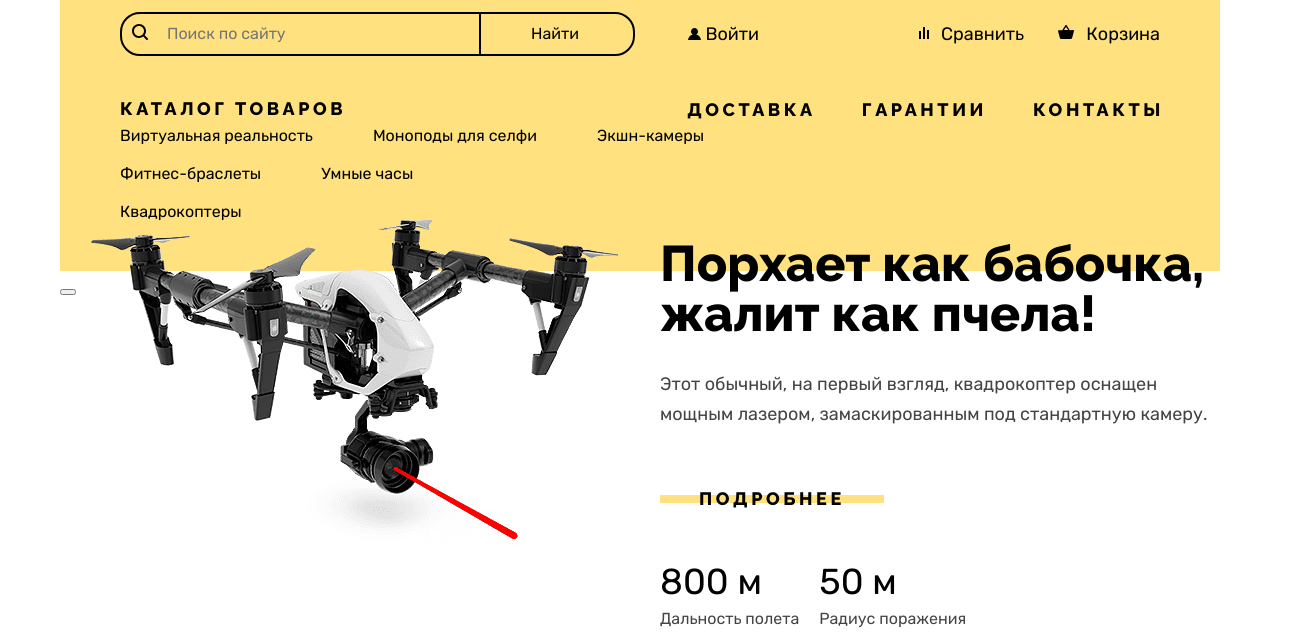
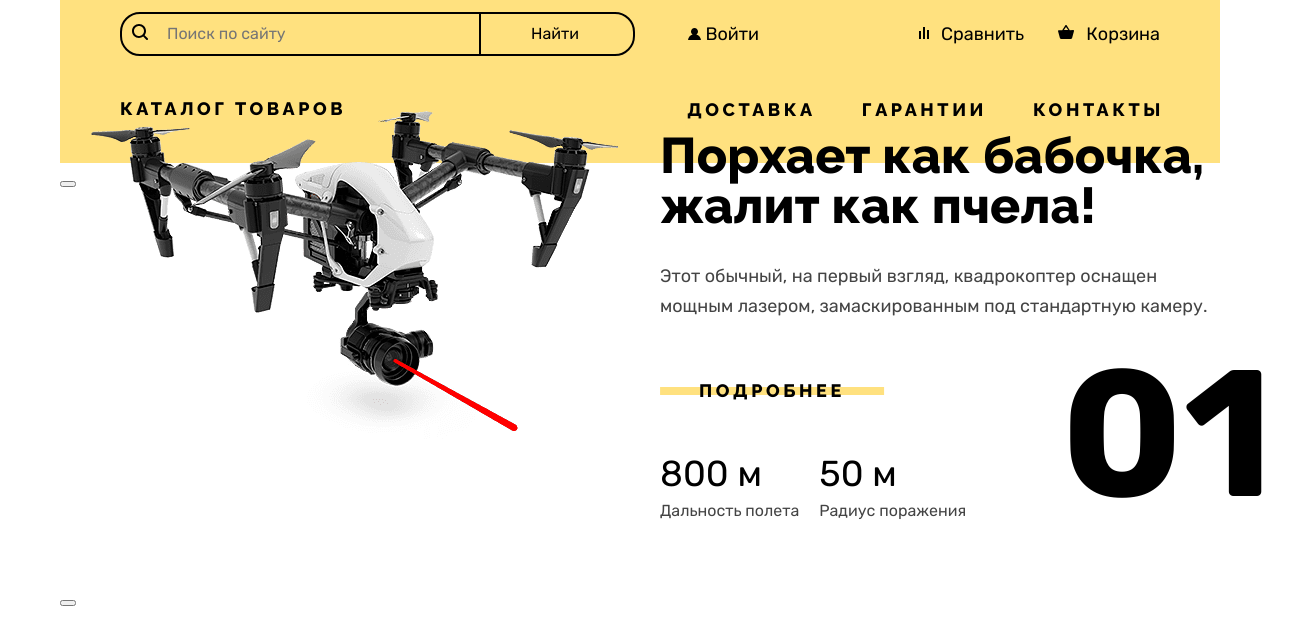
Before and after one commit to htmlacademy-htmlcss/2263589-device-36, a plain HTML site: page index.html in a window 1280 px wide. Shown: the part 72-709 px from the top of the page, 1311 px wide, since content can reach past the window. Drawn offline with Linux system fonts and the light colour scheme.

Commit message:
Update index.html

```diff
--- a/index.html
+++ b/index.html
@@ -7,6 +7,7 @@
     <link rel="stylesheet" href="styles/styles.css">
     <link rel="icon" href="favicon.ico">
     <link rel="icon" type="image/png" href="images/favicon.png"> </head>
+
 <body>
     <header class="container page-header">
         <div class="page-header-container">
@@ -54,28 +55,12 @@
                             <li class="page-navigation-item"> <a class="page-navigation-link" href="#">
                                         контакты
                                     </a> </li>
-                        </ul>
-                    </nav>
+                            </ul>
+                        </nav>
+                    </div>
                 </div>
-                <div class="header-categories-wrapper">
-                    <ul class="header-categories-list">
-                        <li class="header-categories-item"> <a class="header-categories-link" href="#">Виртуальная
-                                    реальность</a> </li>
-                        <li class="header-categories-item"> <a class="header-categories-link" href="#">Моноподы для
-                                    селфи</a> </li>
-                        <li class="header-categories-item"> <a class="header-categories-link" href="#">Экшн-камеры</a> </li>
-                    </ul>
-                    <ul class="header-categories-list">
-                        <li class="header-categories-item"> <a class="header-categories-link" href="#">Фитнес-браслеты</a> </li>
-                        <li class="header-categories-item"> <a class="header-categories-link" href="#">Умные
-                                    часы</a> </li>
-                    </ul>
-                    <ul class="header-categories-list">
-                        <li class="header-categories-item"> <a class="header-categories-link" href="#">Квадрокоптеры</a> </li>
-                    </ul>
-                </div>
+                <p class="number">01</p>
             </div>
-        </div>
     </header>
     <main class="main-container main-index">
         <h1 class="visually-hidden">Магазин «Девайс»</h1>
```
